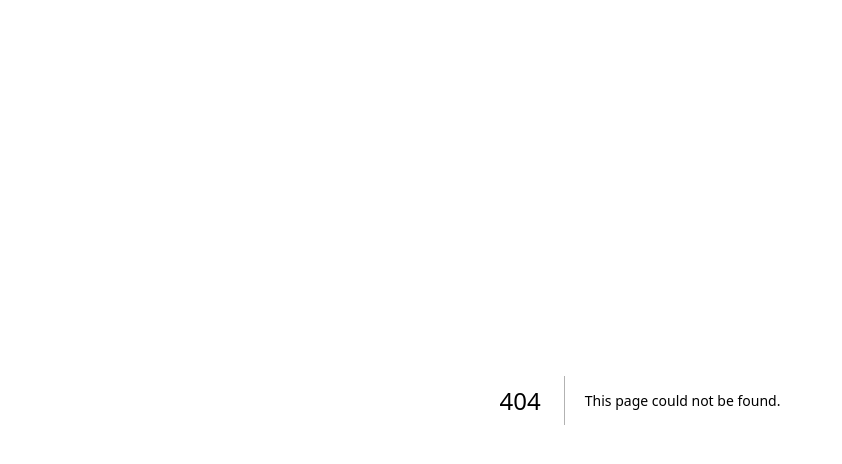
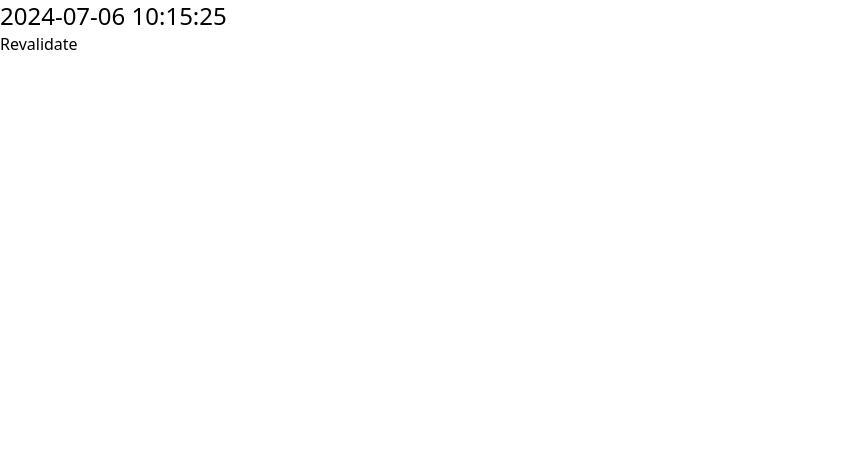
Before and after one commit to TK-moon/fastcampus_2024_signature_frontend-part9-next-study, a Next.js app: page /rendering/isr/on-demand-revalidation in a window 1280 px wide. Before the commit this address had no page. Shown: the top 464 px of the page, without its empty margins (0-842 px from the left). Built offline with nearby package versions, Linux system fonts and the light colour scheme.

Commit message:
On demand revalidation

```diff
--- /dev/null
+++ b/src/pages/api/revalidate/index.ts
@@ -0,0 +1,14 @@
+import { NextApiRequest, NextApiResponse } from "next";
+
+export default async function handler(
+  req: NextApiRequest,
+  res: NextApiResponse
+) {
+  try {
+    await res.revalidate("/rendering/isr/on-demand-revalidation");
+    return res.json({ revalidated: true });
+  } catch (e) {
+    console.error(e);
+    return res.json({ revalidated: false });
+  }
+}
--- /dev/null
+++ b/src/pages/rendering/isr/on-demand-revalidation/index.tsx
@@ -0,0 +1,43 @@
+import dayjs from "dayjs";
+import { GetStaticProps } from "next";
+import { useRouter } from "next/router";
+import { FC } from "react";
+
+interface Props {
+  timestamp: string;
+}
+
+export const getStaticProps: GetStaticProps<Props> = () => {
+  return {
+    props: {
+      timestamp: dayjs().format("YYYY-MM-DD HH:mm:ss"),
+    },
+  };
+};
+
+const OnDemandRevalidationPage: FC<Props> = (props) => {
+  const { timestamp } = props;
+
+  const router = useRouter();
+
+  const revalidate = async () => {
+    const result = await fetch("/api/revalidate");
+    const data = await result.json();
+
+    if (data.revalidated) {
+      alert("revalidate 성공");
+      router.reload();
+    } else {
+      alert("revalidate 실패");
+    }
+  };
+
+  return (
+    <main>
+      <h1 className="text-2xl">{timestamp}</h1>
+      <button onClick={revalidate}>Revalidate</button>
+    </main>
+  );
+};
+
+export default OnDemandRevalidationPage;
```
